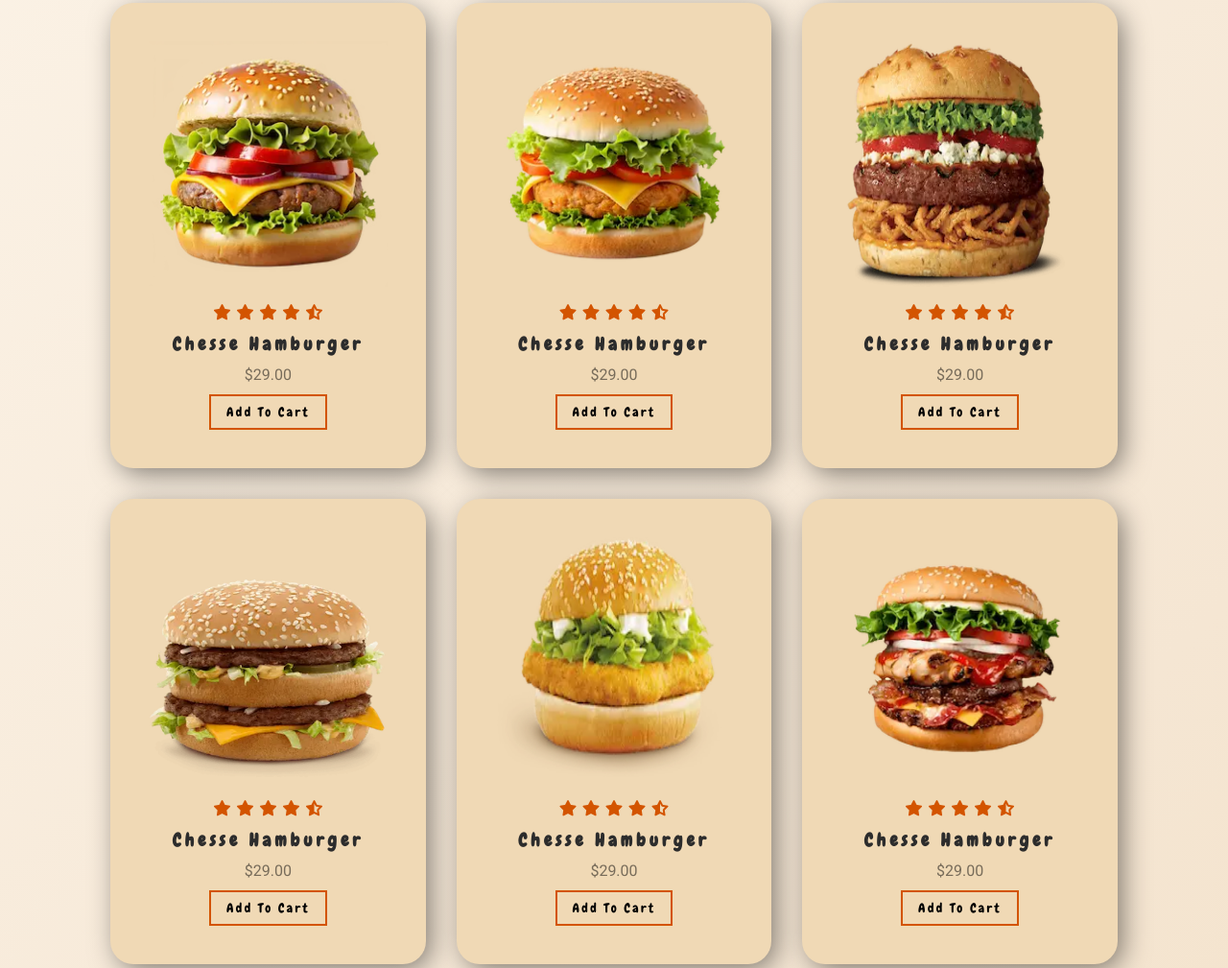
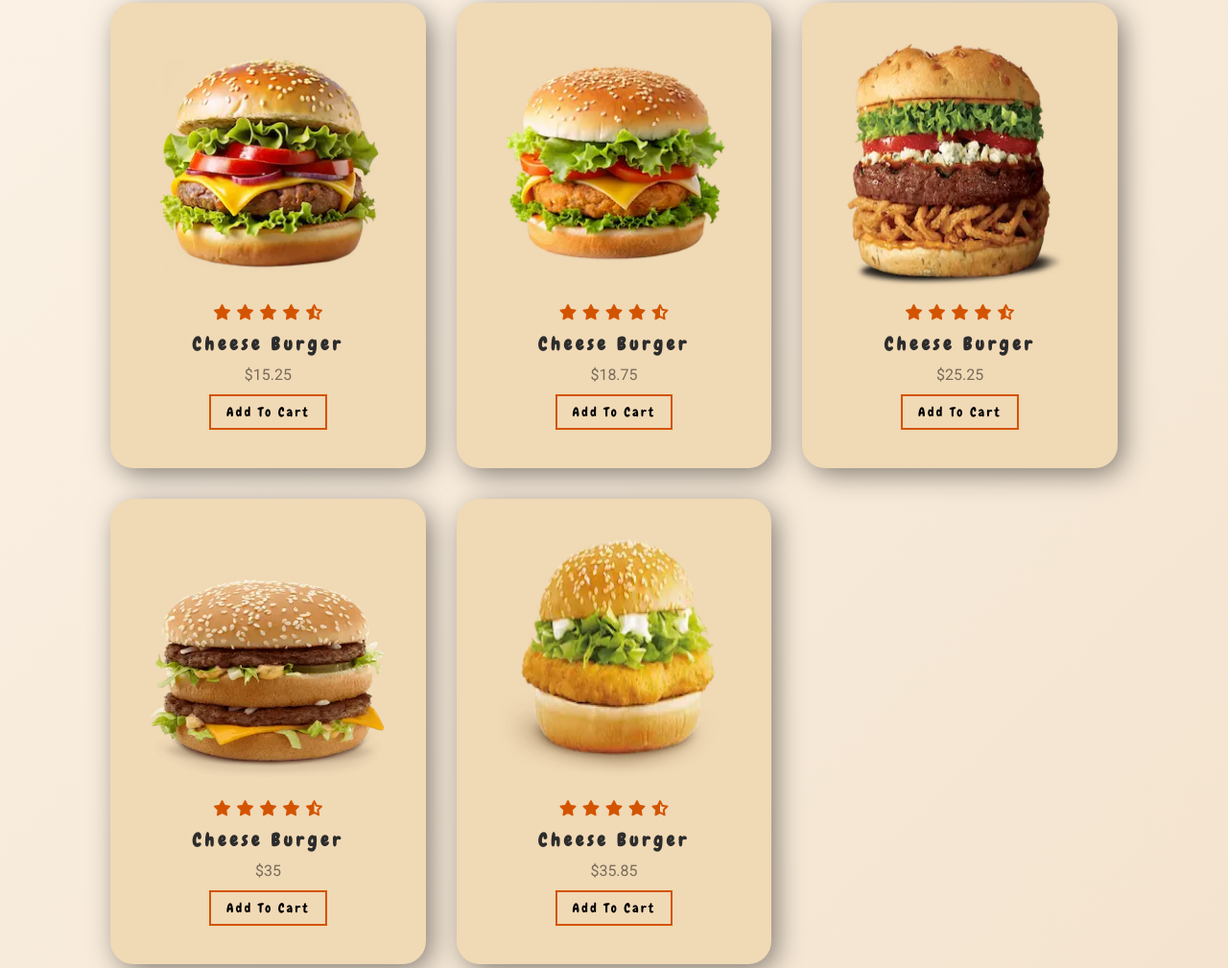
Before and after one commit to ftm-khamse/FoodBurger, a website: page index.html in a window 1280 px wide. Shown: the part 853-1862 px from the top of the page at 96% size. Drawn offline with Linux system fonts and the light colour scheme.

Commit message:
making products dynamic

```diff
--- a/index.html
+++ b/index.html
@@ -128,89 +128,6 @@
         </div>
 
         <div class="product-container">
-            <div class="product">
-                <img src="images/product2.webp" alt="">
-                <div class="icons">
-                    <i class="fas fa-star"></i>
-                    <i class="fas fa-star"></i>
-                    <i class="fas fa-star"></i>
-                    <i class="fas fa-star"></i>
-                    <i class="fas fa-star-half-alt"></i>
-                </div>
-                <h3>chesse hamburger</h3>
-                <div class="price">$29.00</div>
-                <button class="btn-product">add to cart</button>
-            </div>
-
-            <div class="product">
-                <img src="images/product3.webp" alt="">
-                <div class="icons">
-                    <i class="fas fa-star"></i>
-                    <i class="fas fa-star"></i>
-                    <i class="fas fa-star"></i>
-                    <i class="fas fa-star"></i>
-                    <i class="fas fa-star-half-alt"></i>
-                </div>
-                <h3>chesse hamburger</h3>
-                <div class="price">$29.00</div>
-                <button class="btn-product">add to cart</button>
-            </div>
-
-            <div class="product">
-                <img src="images/product4.webp" alt="">
-                <div class="icons">
-                    <i class="fas fa-star"></i>
-                    <i class="fas fa-star"></i>
-                    <i class="fas fa-star"></i>
-                    <i class="fas fa-star"></i>
-                    <i class="fas fa-star-half-alt"></i>
-                </div>
-                <h3>chesse hamburger</h3>
-                <div class="price">$29.00</div>
-                <button class="btn-product">add to cart</button>
-            </div>
-
-            <div class="product">
-                <img src="images/product5.webp" alt="">
-                <div class="icons">
-                    <i class="fas fa-star"></i>
-                    <i class="fas fa-star"></i>
-                    <i class="fas fa-star"></i>
-                    <i class="fas fa-star"></i>
-                    <i class="fas fa-star-half-alt"></i>
-                </div>
-                <h3>chesse hamburger</h3>
-                <div class="price">$29.00</div>
-                <button class="btn-product">add to cart</button>
-            </div>
-
-            <div class="product">
-                <img src="images/product6.webp" alt="">
-                <div class="icons">
-                    <i class="fas fa-star"></i>
-                    <i class="fas fa-star"></i>
-                    <i class="fas fa-star"></i>
-                    <i class="fas fa-star"></i>
-                    <i class="fas fa-star-half-alt"></i>
-                </div>
-                <h3>chesse hamburger</h3>
-                <div class="price">$29.00</div>
-                <button class="btn-product">add to cart</button>
-            </div>
-
-            <div class="product">
-                <img src="images/product7.webp" alt="">
-                <div class="icons">
-                    <i class="fas fa-star"></i>
-                    <i class="fas fa-star"></i>
-                    <i class="fas fa-star"></i>
-                    <i class="fas fa-star"></i>
-                    <i class="fas fa-star-half-alt"></i>
-                </div>
-                <h3>chesse hamburger</h3>
-                <div class="price">$29.00</div>
-                <button class="btn-product">add to cart</button>
-            </div>
         </div>
     </section>
 
--- a/sass/style.scss
+++ b/sass/style.scss
@@ -20,7 +20,25 @@ $color-btn:#f0dd36;
     padding: 0;
     box-sizing: border-box;
 }
+html{
+    font-size: 62.5%;
+    scroll-behavior: smooth;
+    scroll-padding-top: 8rem;
+    overflow-x: hidden;
 
+    &::-webkit-scrollbar{
+        width: 1rem;
+    }
+
+    &::-webkit-scrollbar-track{
+       background: transparent;
+    }
+
+    &::-webkit-scrollbar-thumb{
+       background: $yellow;
+       border-radius: 5rem;
+    }
+}
 body{
     font-family: "Roboto", sans-serif;
     text-transform: capitalize;
@@ -28,8 +46,7 @@ body{
     color: $color-text;
     background: linear-gradient(135deg,$color-bg1,$color-bg2,$color-bg3);
     transition: all .7s;
-    scroll-behavior: smooth;
-    padding-top: 70px;
+
 
 }
 
@@ -64,8 +81,7 @@ h1,h2,h3{
 }
 
 section{
-    padding: 2rem 9%;
-    margin-bottom: 1.5rem;
+    padding:2rem 9%;
 }
 
 .btn{
@@ -110,15 +126,16 @@ section{
     display: flex;
     align-items: center;
     justify-content: space-between;
+    gap: 1rem;
     position: fixed;
-    top: 0;
+    top: 0;left: 0;right: 0;
     z-index: 1000;
-    width: 100%;
-    height: 4rem;
+    padding: 2rem 9%;
     background: $color-header;
     box-shadow: -1px 2px 59px -2px rgba(133,130,46,0.75);
     -webkit-box-shadow: -1px 2px 59px -2px rgba(133,130,46,0.75);
     -moz-box-shadow: -1px 2px 59px -2px rgba(133,130,46,0.75);
+
 
    .nav{
     display: flex;
@@ -143,9 +160,10 @@ section{
    }
 
    .shopping-cart{
+    background: $color-bg3;
     position: absolute;
-    top: 120%;right: 0;
-    padding: 0 2rem;
+    top: 120%; right:0;
+    padding: 2rem;
     clip-path: polygon(0% 0%, 100% 0%, 100% 0%, 0% 0%);
     transition: all .5s;
 
--- a/script.js
+++ b/script.js
@@ -6,21 +6,90 @@ const item = navbar.querySelectorAll('a');
 const searchBtn = document.getElementById('search-btn');
 const search = document.querySelector('.search');
 
-bar.addEventListener('click',() => {
-
+bar.addEventListener('click',(e) => {
+    e.preventDefault();
     item.forEach((item ) => item.classList.toggle('active'));
     shopCart.classList.remove('active');
     search.classList.remove('active');
 });
 
-shopBtn.addEventListener('click',() => {
+shopBtn.addEventListener('click',(e) => {
+    e.preventDefault();
     shopCart.classList.toggle('active');
     item.forEach((item ) => item.classList.remove('active'));
      search.classList.remove('active');
 });
 
-searchBtn.addEventListener('click',() => {
+searchBtn.addEventListener('click',(e) => {
+    e.preventDefault();
     search.classList.toggle('active');
     shopCart.classList.remove('active');
     item.forEach((item ) => item.classList.remove('active'));
 });
+
+window.onscroll = (e) => {
+    e.preventDefault();
+    shopCart.classList.remove('active');
+    item.forEach((item ) => item.classList.remove('active'));
+    search.classList.remove('active');
+}
+
+// shopping basket operations
+const products = [
+    {
+        id:1,
+        name:'cheese burger',
+        price:15.25,
+        image:'images/product2.webp'
+    },
+    {
+        id:2,
+        name:'cheese burger',
+        price:18.75,
+        image:'images/product3.webp'
+    },
+    {
+        id:3,
+        name:'cheese burger',
+        price:25.25,
+        image:'images/product4.webp'
+    },
+    {
+        id:4,
+        name:'cheese burger',
+        price:35.00,
+        image:'images/product5.webp'
+    },
+    {
+        id:5,
+        name:'cheese burger',
+        price:35.85,
+        image:'images/product6.webp'
+    }
+];
+
+function renderProduct() {
+    const container = document.querySelector('.menu .product-container');
+    products.forEach((item,index)=> {
+        const product = document.createElement("div");
+        product.classList.add("product");
+        product.innerHTML = `
+        <img src=${item.image} alt="">
+                <div class="icons">
+                    <i class="fas fa-star"></i>
+                    <i class="fas fa-star"></i>
+                    <i class="fas fa-star"></i>
+                    <i class="fas fa-star"></i>
+                    <i class="fas fa-star-half-alt"></i>
+                </div>
+                <h3>${item.name}</h3>
+                <div class="price">$${item.price}</div>
+                <button class="btn-product">add to cart</button>
+        `
+
+        container.appendChild(product);
+    });
+
+}
+
+renderProduct();
```
Also changed, not shown: css/style.css, 1 other file.
